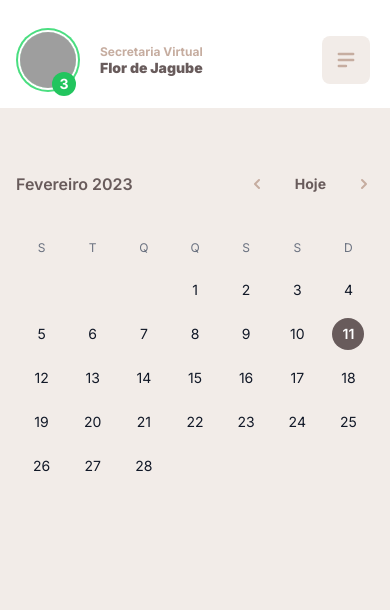
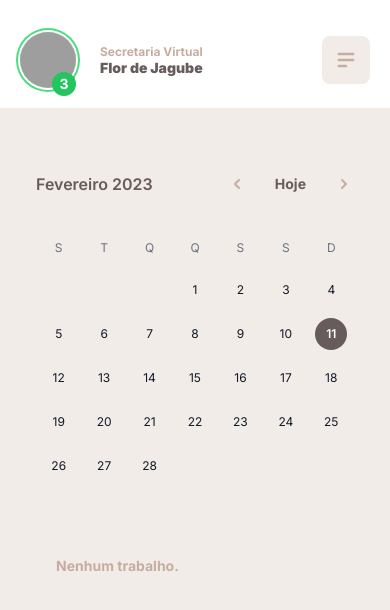
Before and after one commit to ronan-morais/secretaria-virtual, a Next.js app: page /calendario in a window 390 px wide. Shown: the top 610 px of the page. Built offline with nearby package versions, Linux system fonts and the light colour scheme; grey boxes are pictures that could not be loaded.

Commit message:
calendario

```diff
--- a/src/components/calendario/calendario.tsx
+++ b/src/components/calendario/calendario.tsx
@@ -27,6 +27,12 @@ const eventos = [
     horaInicio: "20:30",
     dataFim: "2023-03-15",
     horaFim: "00:00",
+    farda: "branca",
+    lista: [{
+      idUsuario: 1,
+      funcao: 1
+    }],
+    observação: ""
   },
   {
     id: 2,
@@ -40,6 +46,14 @@ const eventos = [
     id: 3,
     nome: "Concentração",
     dataInicio: "2023-03-30",
+    horaInicio: "20:30",
+    dataFim: "2023-03-30",
+    horaFim: "00:00",
+  },
+  {
+    id: 4,
+    nome: "Concentração",
+    dataInicio: "2023-04-15",
     horaInicio: "20:30",
     dataFim: "2023-03-30",
     horaFim: "00:00",
@@ -82,7 +96,7 @@ export function CalendarioLista() {
   }
 
   return (
-    <div className="pt-16">
+    <div className="pt-16 px-5" onDragCapture={console.log("teste")}>
       <div className="max-w-md px-4 mx-auto sm:px7 md:max-w-4xl md:px-6">
         <div className="md:grid md:grid-cols-2 md:divide-x md:divide-gra">
           <div className="md:pr-14">
@@ -122,7 +136,7 @@ export function CalendarioLista() {
               <div>S</div>
               <div>D</div>
             </div>
-            <div className="grid grid-cols-7 mt-2 text-sm">
+            <div className="grid grid-cols-7 mt-2 text-xs sm:text-sm">
               {dias.map((dia, indexDia) => {
                 return (
                   <div
@@ -168,21 +182,13 @@ export function CalendarioLista() {
                         eventos.some(evento =>
                           isSameDay(parseISO(evento.dataInicio), dia)
                         ) && "ring ring-begeMedio",
-                        "mx-auto flex h-8 w-8 items-center justify-center rounded-full"
+                        "mx-auto flex h-8 w-8 items-center justify-center rounded-full text-bgMedio"
                       )}
                     >
                       <time dateTime={format(dia, "yyyy-MM-dd")}>
                         {format(dia, "d")}
                       </time>
                     </button>
-
-                    {/* <div className="w-1 h-1 mx-auto mt-1">
-                      {eventos.some(evento =>
-                        isSameDay(parseISO(evento.dataInicio), dia)
-                      ) && (
-                        <div className="w-1 h-1 rounded-full bg-sky-500"></div>
-                      )}
-                    </div> */}
                   </div>
                 );
               })}
@@ -194,23 +200,9 @@ export function CalendarioLista() {
               index={index}
               setIndex={setIndex}
               mesAtual={mesAtual}
+              diaSelecionado={diaSelecionado}
               setDiaSelecionado={setDiaSelecionado}
             />
-            {/* <h2 className="font-semibold text-gray-900">
-              Evento em{" "}
-              <time dateTime={format(diaSelecionado, "yyyy-MM-dd")}>
-                {format(diaSelecionado, "MMM dd, yyy")}
-              </time>
-            </h2>
-            <ol className="mt-4 space-y-1 text-sm leading-6 text-gray-500">
-              {diasEventos.length > 0 ? (
-                diasEventos.map((evento, key) => (
-                  <CardEvento evento={evento} key={key} />
-                ))
-              ) : (
-                <p>nenhum evento</p>
-              )}
-            </ol> */}
           </section>
         </div>
       </div>
@@ -222,9 +214,16 @@ function ListaEventos({
   eventos,
   index,
   setIndex,
+  diaSelecionado,
   setDiaSelecionado,
   mesAtual,
 }: any) {
+  const filterMes = format(diaSelecionado, "MMMM", {locale: ptBR});
+  const filterEventos = eventos.filter(
+    (evento: any) =>
+      format(parseISO(evento.dataInicio), "MMM-yyyy") === mesAtual
+  );
+  if (filterEventos.length > 0) {
     return (
       <div className="flex flex-col">
         {eventos.map((evento: any, key: number) => {
@@ -247,46 +246,16 @@ function ListaEventos({
             );
           }
         })}
-      {/* {eventos.map((evento: any, key: number) => {
+      </div>
+    );
+  } else {
     return (
-          <>
-            <Lista
-              key={key}
-              id={evento.id}
-              nome={evento.nome}
-              dataInicio={evento.dataInicio}
-              dataFim={evento.dataFim}
-              horaInicio={evento.horaInicio}
-              horaFim={evento.horaFim}
-              index={index}
-              setIndex={setIndex}
-              setDiaSelecionado={setDiaSelecionado}
-            />
-          </>
-        );
-      })} */}
+      <div className="font-bold text-sm text-begeMedio p-5">
+        Nenhum trabalho.
       </div>
     );
   }
-
-/* function CardEvento({ evento }: any) {
-  let dataInicio = parseISO(evento.dataInicio);
-  let dataFim = parseISO(evento.dataFim);
-
-  return (
-    <li className="flex items-center px-4 py-2 space-x-4 group rounded-xl focus-within:bg-gray-100">
-      <div className="flex-auto">
-        <p className="text-gray-900">{evento.nome}</p>
-        <p className="mt-0.5">
-          <time dateTime={evento.dataInicio}>
-            {format(dataInicio, "h:mm a")}
-          </time>{" "}
-          - <time dateTime={evento.dataFim}>{format(dataFim, "h:mm a")}</time>
-        </p>
-      </div>
-    </li>
-  );
-} */
+}
 
 let colStartClasses: string[] = [
   "",
```
Lines whose indentation alone changed are shown as unchanged.
